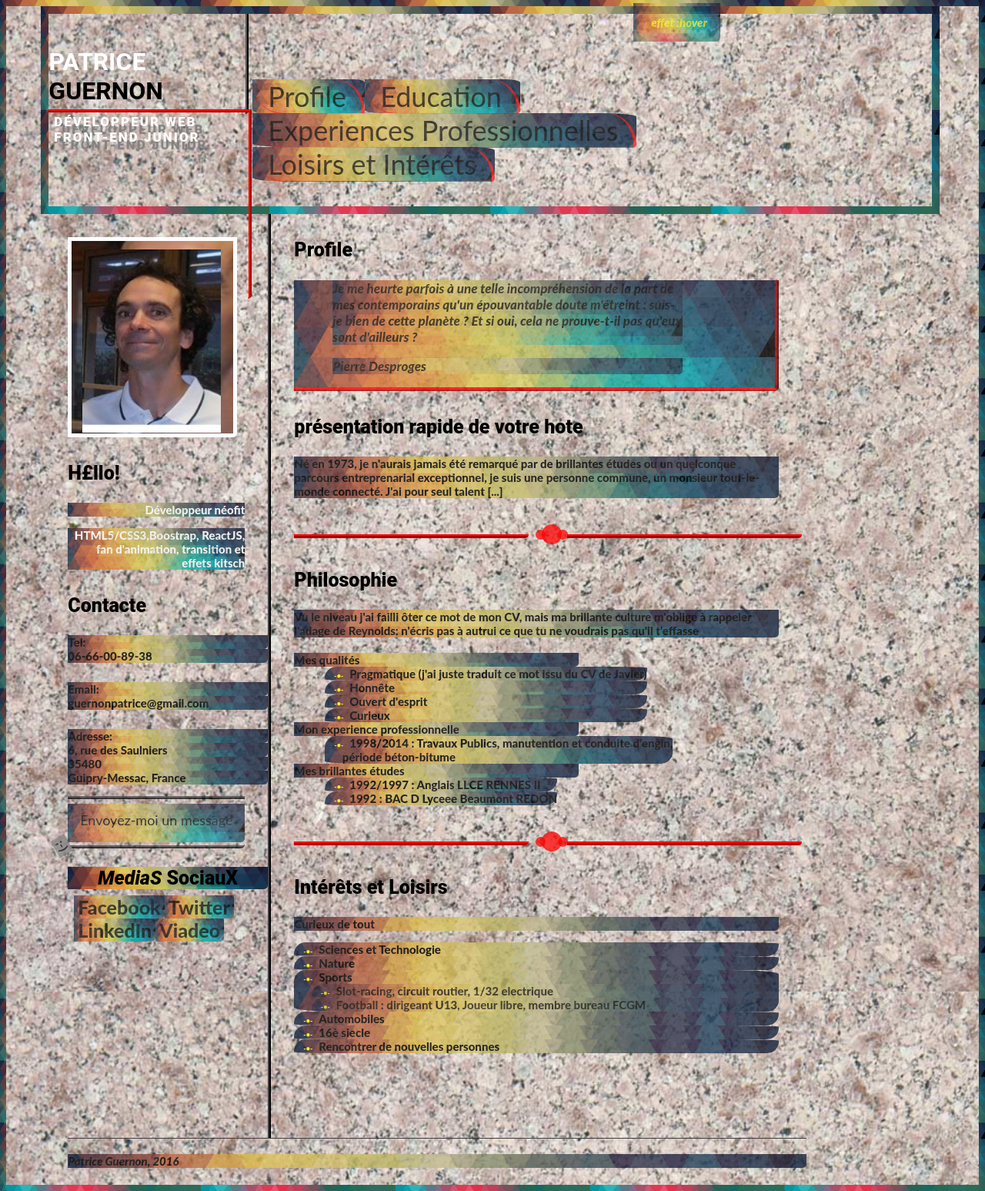
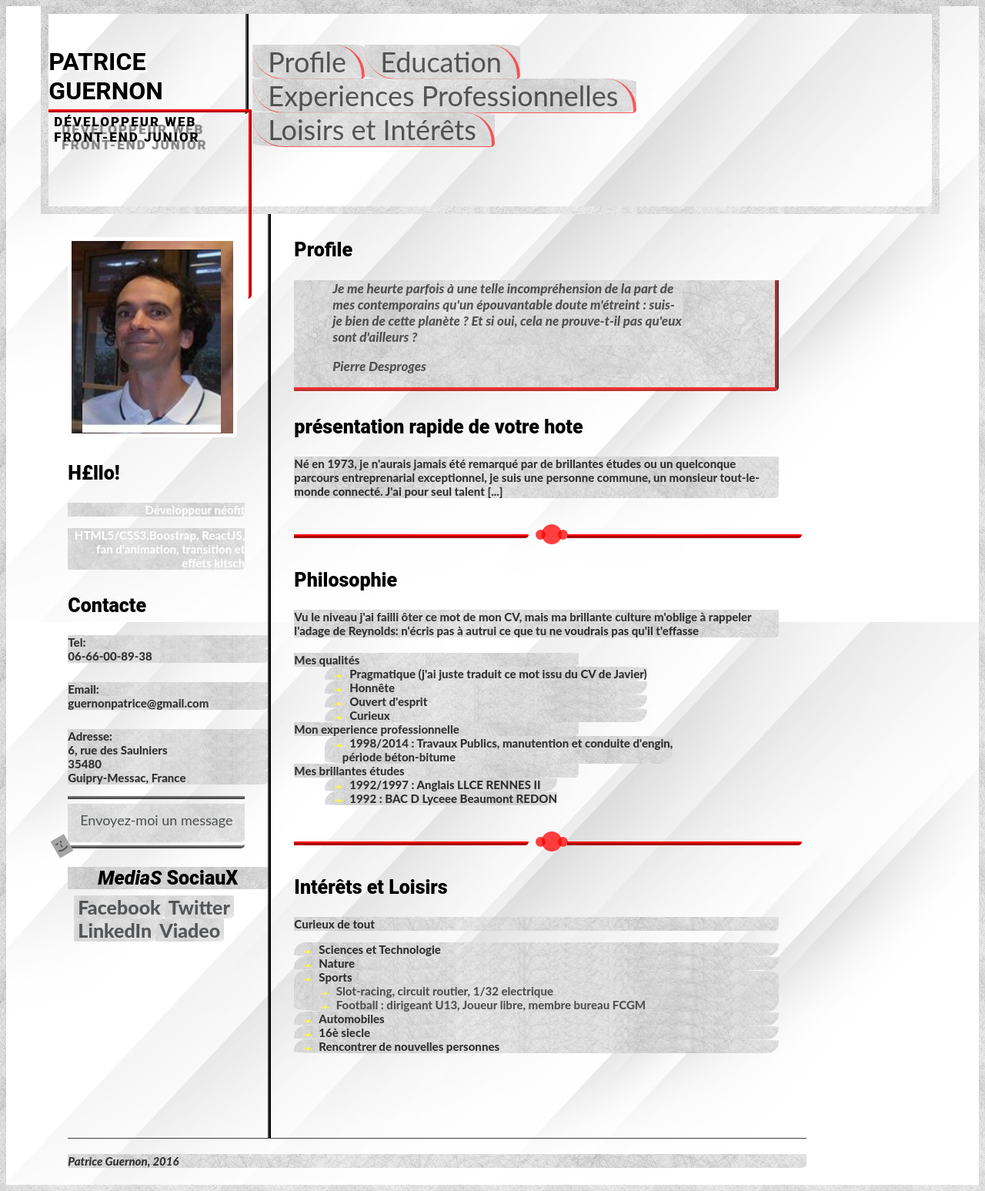
Before and after one commit to PatdeMessac/CV_HTML, a plain HTML site: page index.html in a window 1280 px wide. Shown: the whole page at 77% size. Drawn offline with Linux system fonts and the light colour scheme.

Commit message:
chgt background color

```diff
--- a/CV_HTML.css
+++ b/CV_HTML.css
@@ -1,8 +1,8 @@
 html{
 	border: 8px solid transparent;
-    -webkit-border-image: url(images/B83HT.jpg) 5% round; /* Safari 3.1-5 */
-    -o-border-image: url(images/B83HT.jpg) 5% round; /* Opera 11-12.1 */
-    border-image: url(images/B83HT.jpg) 5% round;
+    -webkit-border-image: url(images/pattern1.jpg) 5% round; /* Safari 3.1-5 */
+    -o-border-image: url(images/pattern1.jpg) 5% round; /* Opera 11-12.1 */
+    border-image: url(images/pattern1.jpg) 5% round;
 padding-left: 50px;
 }
 
@@ -110,7 +110,7 @@ padding-left: 50px;
 /* Main tags */
 
 body {
-	background: url(images/bzh3.jpeg);
+	background: url(images/3.png);
 	background-attachment: fixed;
 	background-size: cover;
 	margin: 0;
@@ -152,7 +152,7 @@ blockquote, p , a, li {
 	font-weight: 800;
 	font-size: 15px;
 	color: black;
-background-image: url(images/B83HT.jpg);/*shards_pattern.jpg*/
+background-image: url(images/pattern1.jpg);/*shards_pattern.jpg*/
 background-size: cover;
 background-attachment: fixed;
 opacity: 0.8;
@@ -197,9 +197,9 @@ ul {
 	padding-bottom: 0px;
 	margin-left: -35px;
 	border: 10px solid transparent;
-    -webkit-border-image: url(images/B83HT.jpg) 5% round; /* Safari 3.1-5 */
-    -o-border-image: url(images/B83HT.jpg) 5% round; /* Opera 11-12.1 */
-    border-image: url(images/B83HT.jpg) 5% round;
+    -webkit-border-image: url(images/pattern1.jpg) 5% round; /* Safari 3.1-5 */
+    -o-border-image: url(images/pattern1.jpg) 5% round; /* Opera 11-12.1 */
+    border-image: url(images/pattern1.jpg) 5% round;
 	}
 
 	.header_logotype_container {
@@ -239,14 +239,15 @@ ul {
 	text-transform: uppercase;
 	font-size: 32px;
 	margin: 43px 0 0;
-	color: white;
+	color: black;
+	text-shadow: 3px 3px 1px white;
 }
 .logotype_occupation{ /*titre sous nom*/
 	width : 253px;
 	height: 240px;
 	text-transform: uppercase;
 	margin-top: 5px;
-	color: white;
+	color: black;
 	text-shadow: 10px 10px 1px grey;
 	font-size: 17px;
 	letter-spacing: 2px;
@@ -366,7 +367,7 @@ border-left:5px solid white;
 .special_button {
 	margin-top: 25px;
 	display: block;
-	background: url(images/B83HT.jpg);/*#48DA9B*/
+	background: url(images/pattern1.jpg);/*#48DA9B*/
 
 	opacity: 0.7;
 	background-size: cover;
@@ -428,7 +429,7 @@ border-left:5px solid white;
 }
   .get_social_content h2{
     margin-bottom: 8px;
-    background : url(images/B83HT.jpg);
+    background : url(images/pattern1.jpg);
     background-size: cover;
   }
 	.social_icons {
--- a/index.html
+++ b/index.html
@@ -27,9 +27,9 @@
         </div>
         <!-- MAIN MENU -->
         <div class="header_menu_container">
-          <ul class="download_print_buttons horizontal_list">
+         <!-- <ul class="download_print_buttons horizontal_list">
             <li><a href="#"><span class="icon entypo-download"></span>effet :hover</a></li>
-
+            -->
           </ul>
           <div class="clear"></div>
           <ul class="header_menu horizontal_list">
```
